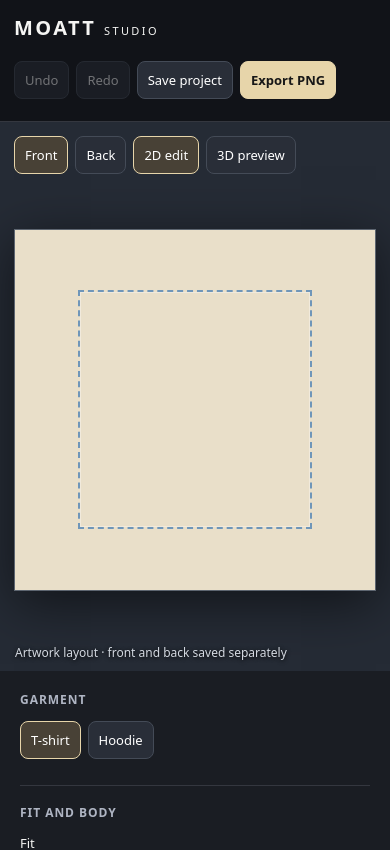
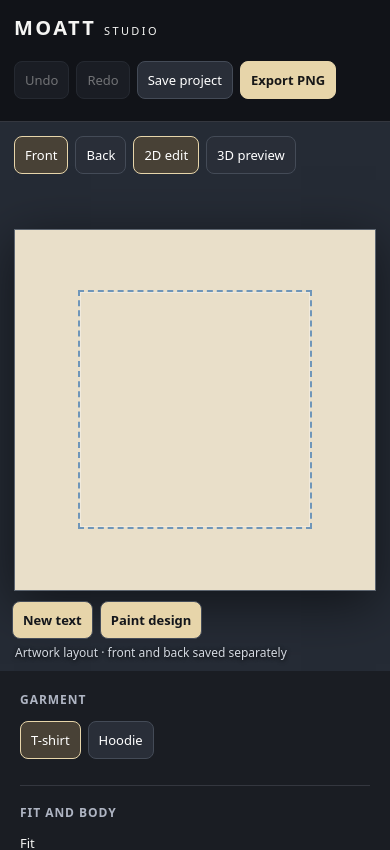
Before and after one commit to Enyina/moatt, a Next.js app: page / in a window 390 px wide. Shown: the top 850 px of the page. Built offline with nearby package versions, Linux system fonts and the light colour scheme.

Commit message:
Add contextual mobile quick tools without changing core editor workflow

```diff
--- a/components/Studio.tsx
+++ b/components/Studio.tsx
@@ -43,7 +43,7 @@ export default function Studio(){
  <div className="section"><h3>Artwork tools</h3><div className="row">{(['select','draw','erase'] as Tool[]).map(t=><button key={t} className={'button '+(tool===t?'selected':'')} onClick={()=>setTool(t)}>{t}</button>)}</div><div className="row"><button className="button" onClick={()=>layerAdd({id:uid(),kind:'text',x:260,y:370,width:500,height:140,rotation:0,color:'#202329',fontSize:85,value:'YOUR DESIGN'})}>Add text</button><button className="button" onClick={()=>fileRef.current?.click()}>Upload image</button></div><input type="file" hidden ref={fileRef} accept="image/png,image/jpeg,image/webp" onChange={e=>void upload(e)}/></div>
  <div className="section"><h3>Brush</h3><label>Ink color <input aria-label="Brush color" type="color" value={brushColor} onChange={e=>setBrushColor(e.target.value)}/></label><label>Size <input aria-label="Brush size" className="field" type="range" min="2" max="70" value={brushWidth} onChange={e=>setBrushWidth(Number(e.target.value))}/></label></div><p className="hint">2D: drag to move layers, or select Draw to paint. 3D: orbit and zoom independently. Preview geometry is illustrative, not a fitted sewing pattern.</p>
  </aside>
- <section className="canvas"><div className="viewtools"><button className={'button '+(side==='front'?'selected':'')} onClick={()=>{setSide('front');setSelected(null)}}>Front</button><button className={'button '+(side==='back'?'selected':'')} onClick={()=>{setSide('back');setSelected(null)}}>Back</button><button className={'button '+(tab==='2d'?'selected':'')} onClick={()=>setTab('2d')}>2D edit</button><button className={'button '+(tab==='3d'?'selected':'')} onClick={()=>setTab('3d')}>3D preview</button></div>
+ <section className="canvas"><div className="mobile-quick"><button className="button" onClick={()=>{setTab('2d');layerAdd({id:uid(),kind:'text',x:260,y:370,width:500,height:140,rotation:0,color:'#202329',fontSize:85,value:'NEW DESIGN'})}}>New text</button><button className="button" onClick={()=>{setTab('2d');setTool('draw')}}>Paint design</button></div><div className="viewtools"><button className={'button '+(side==='front'?'selected':'')} onClick={()=>{setSide('front');setSelected(null)}}>Front</button><button className={'button '+(side==='back'?'selected':'')} onClick={()=>{setSide('back');setSelected(null)}}>Back</button><button className={'button '+(tab==='2d'?'selected':'')} onClick={()=>setTab('2d')}>2D edit</button><button className={'button '+(tab==='3d'?'selected':'')} onClick={()=>setTab('3d')}>3D preview</button></div>
  <div className="studio-stage" style={{display:tab==='2d'?'flex':'none'}}><div className="artboard"><canvas ref={canvasRef} width={1024} height={1024} aria-label={side+' artwork canvas'} style={{touchAction:'none',cursor:tool==='draw'?'crosshair':tool==='erase'?'not-allowed':'move'}} onPointerDown={pointerDown} onPointerMove={pointerMove} onPointerUp={pointerUp} onPointerCancel={()=>{drag.current=null;void paint()}}/><div aria-hidden="true" className="safe-guide" style={{left:SAFE_REGION.left/1024*100+'%',top:SAFE_REGION.top/1024*100+'%',width:(SAFE_REGION.right-SAFE_REGION.left)/1024*100+'%',height:(SAFE_REGION.bottom-SAFE_REGION.top)/1024*100+'%'}}/>{active&&tool==='select'&&<div className="selection-outline" data-layer-id={active.id} style={{left:active.x/1024*100+'%',top:active.y/1024*100+'%',width:active.width/1024*100+'%',height:active.height/1024*100+'%',transform:'rotate('+active.rotation+'deg)'}}/>}</div></div>
  <div className="preview-stage" style={{display:tab==='3d'?'block':'none'}}><Preview doc={doc} side={side}/></div><div className="notice">{tab==='3d'?'Drag to orbit · scroll to zoom':'Artwork layout · front and back saved separately'}</div></section>
  <aside className="panel right"><div className="section"><h3>Project</h3><input aria-label="Design title" className="field" value={doc.name} maxLength={120} onChange={e=>commit(d=>{d.name=e.target.value})}/><p className="hint">{saveError||(!hydrated?'Loading saved design…':'Autosaved in this browser')}</p><button className="button" onClick={()=>projectRef.current?.click()}>Import project</button><input hidden type="file" accept=".json,application/json" ref={projectRef} onChange={e=>void importProject(e)}/></div>
```
